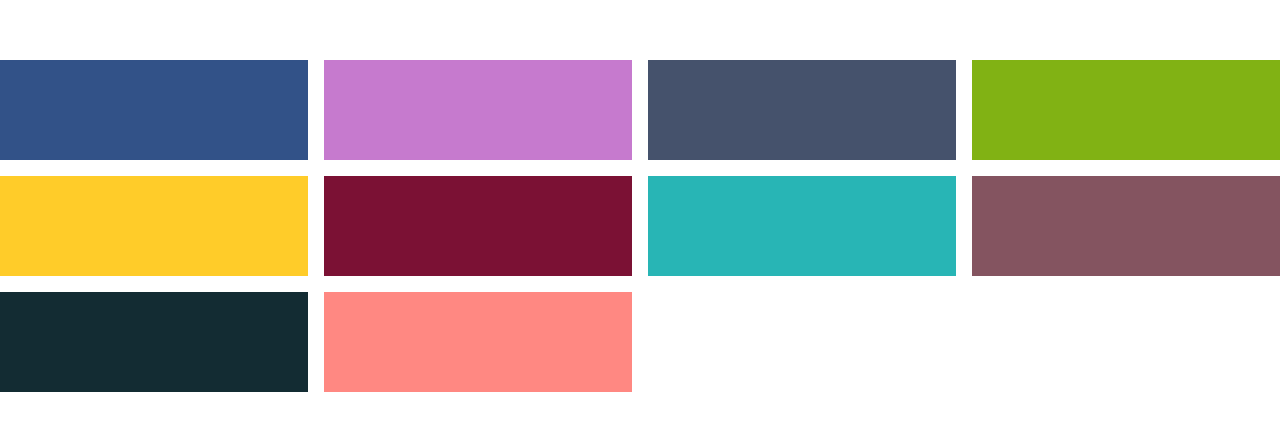
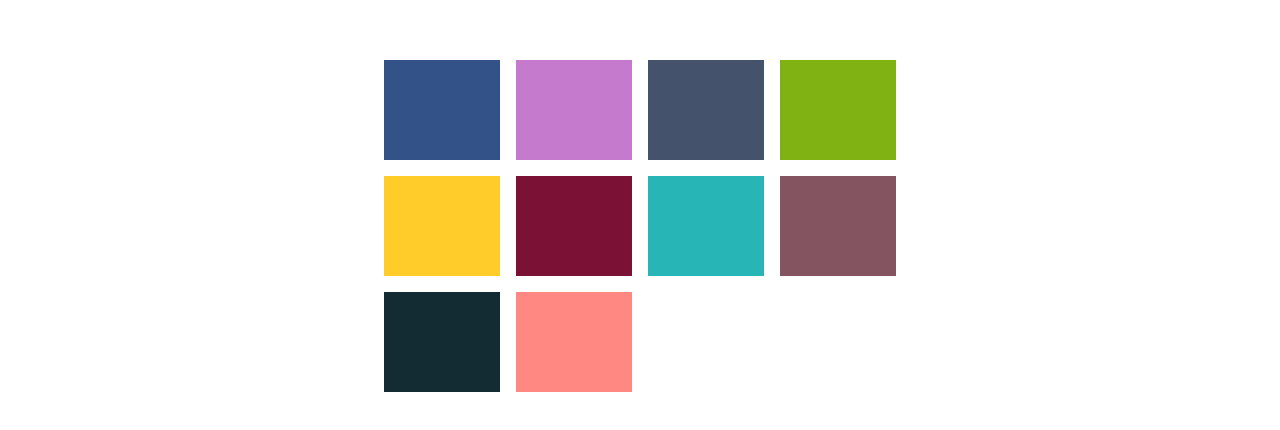
Before and after one commit to udofiasuquo/erp_layout, a plain HTML site: page index.html in a window 1280 px wide. Shown: the part 190-620 px from the top of the page. Drawn offline with Linux system fonts and the light colour scheme.

Commit message:
remove media queries

```diff
--- a/main.css
+++ b/main.css
@@ -55,11 +55,11 @@
 .box{
     padding: 50px;
 }
-
+/*
 @media only screen and (min-width: 400px) {
     .wrapper {
-        width: 100%;
+        width: 80%;
         /* margin: 100px 30px; */
 }
 
-}
+} */
```
